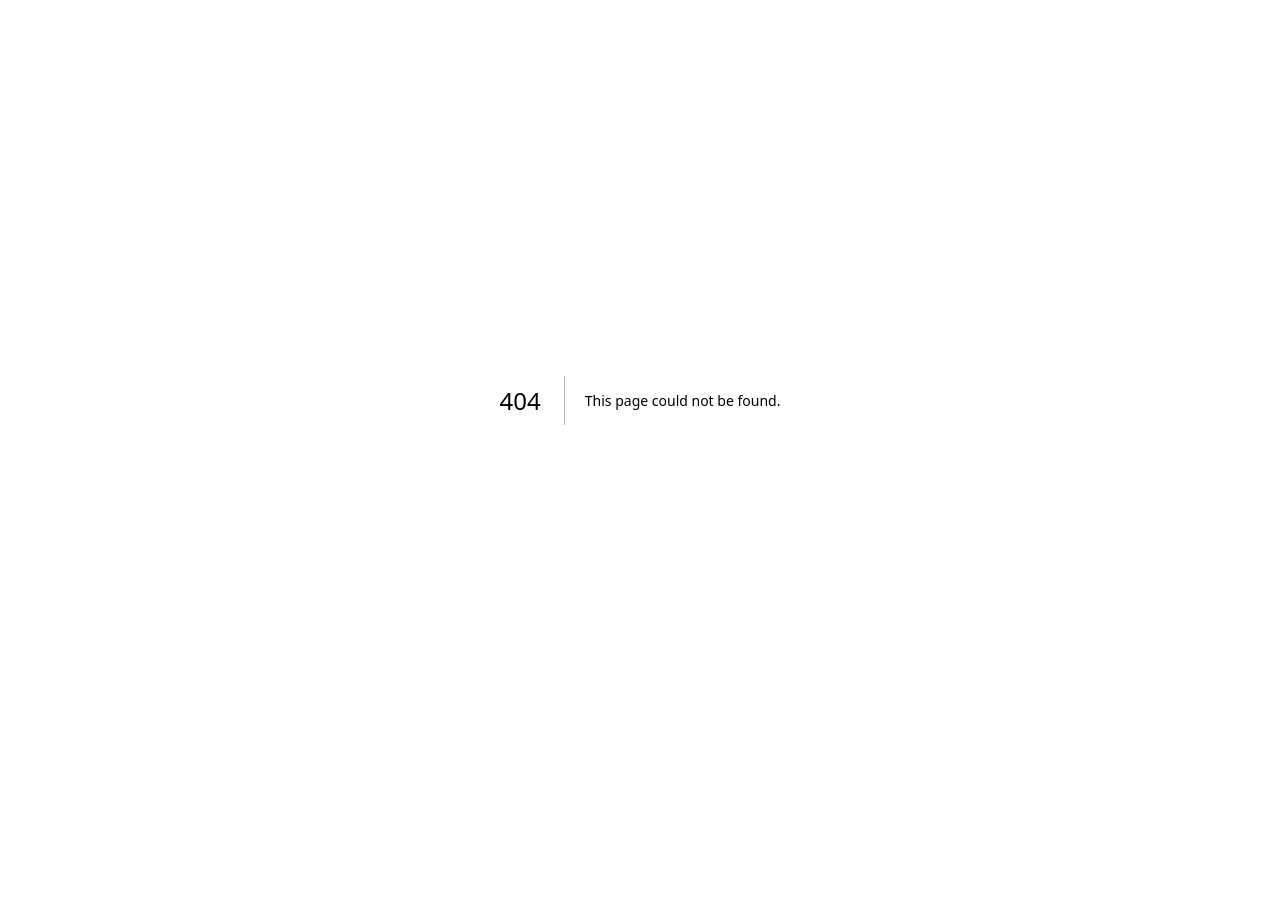
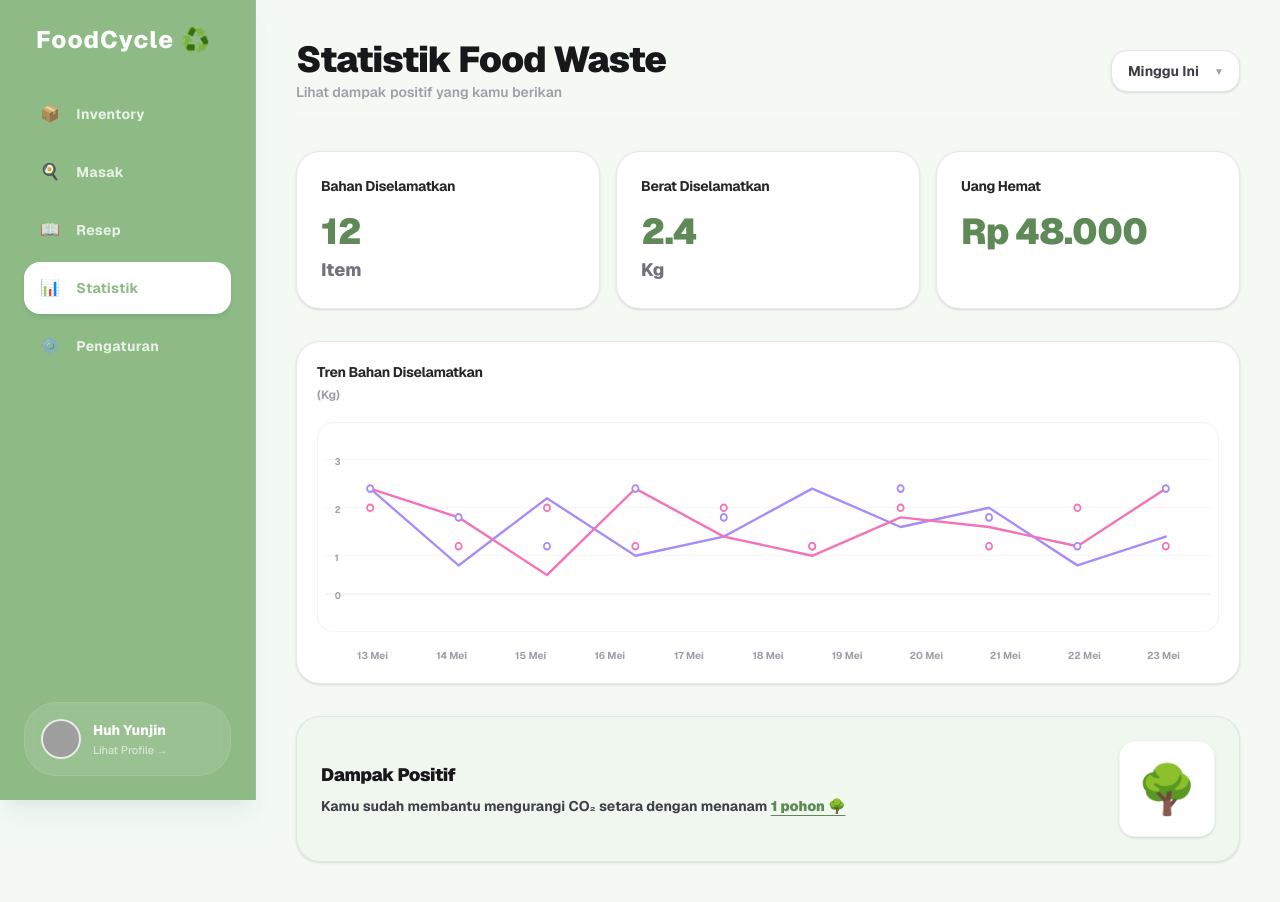
Before and after one commit to Avryzel/food-cycle, a Next.js app: page /stats in a window 1280 px wide. Before the commit this address had no page. Shown: the top 902 px of the page. Before the commit the page ends 800 px from the top, so only its background shows below. Built offline with nearby package versions, Linux system fonts and the light colour scheme; grey boxes are pictures that could not be loaded.

Commit message:
feat: implementasi halaman statistik

```diff
--- /dev/null
+++ b/src/app/(dashboard)/stats/page.tsx
@@ -0,0 +1,125 @@
+"use client";
+
+import { useState } from "react";
+
+export default function StatisticsPage() {
+    const [timeRange, setTimeRange] = useState<"minggu" | "bulan" | "tahun">("minggu");
+
+    const summaryMetrics = {
+        itemsSaved: 12,
+        weightSaved: 2.4,
+        moneySaved: 48000
+    };
+
+    const linePathPurple = "M 50,60 L 150,140 L 250,70 L 350,130 L 450,110 L 550,60 L 650,100 L 750,80 L 850,140 L 950,110";
+    const linePathPink = "M 50,60 L 150,90 L 250,150 L 350,60 L 450,110 L 550,130 L 650,90 L 750,100 L 850,120 L 950,60";
+
+    const dates = ["13 Mei", "14 Mei", "15 Mei", "16 Mei", "17 Mei", "18 Mei", "19 Mei", "20 Mei", "21 Mei", "22 Mei", "23 Mei"];
+
+    return (
+        <div className="space-y-6 md:space-y-8 animate-fade-in pb-10">
+
+            <div className="flex flex-col sm:flex-row sm:items-center justify-between gap-4 border-b border-zinc-100 pb-4">
+                <div>
+                    <h1 className="text-3xl md:text-4xl font-black text-zinc-900 tracking-tight">Statistik Food Waste</h1>
+                    <p className="text-zinc-400 text-sm font-semibold mt-0.5">Lihat dampak positif yang kamu berikan</p>
+                </div>
+
+                <div className="relative w-full sm:w-auto max-w-xs">
+                    <select
+                        value={timeRange}
+                        onChange={(e) => setTimeRange(e.target.value as any)}
+                        className="w-full pl-4 pr-10 py-2.5 bg-white border border-zinc-200 rounded-2xl text-sm font-bold text-zinc-700 shadow-sm hover:border-zinc-300 focus:outline-none cursor-pointer transition-all appearance-none"
+                    >
+                        <option value="minggu">Minggu Ini</option>
+                        <option value="bulan">Bulan Ini</option>
+                        <option value="tahun">Tahun Ini</option>
+                    </select>
+                    <span className="absolute right-4 top-1/2 -translate-y-1/2 text-[10px] text-zinc-400 pointer-events-none select-none">
+                        ▼
+                    </span>
+                </div>
+            </div>
+
+            <div className="grid grid-cols-1 md:grid-cols-3 gap-4">
+                <div className="bg-white border border-zinc-200/80 rounded-3xl p-6 shadow-sm space-y-4">
+                    <h4 className="text-sm font-bold text-zinc-800 tracking-tight">Bahan Diselamatkan</h4>
+                    <div className="space-baseline">
+                        <span className="text-4xl font-black text-[#5F8A57] tracking-tight">{summaryMetrics.itemsSaved}</span>
+                        <p className="text-zinc-500 font-extrabold text-lg mt-1">Item</p>
+                    </div>
+                </div>
+
+                <div className="bg-white border border-zinc-200/80 rounded-3xl p-6 shadow-sm space-y-4">
+                    <h4 className="text-sm font-bold text-zinc-800 tracking-tight">Berat Diselamatkan</h4>
+                    <div className="space-baseline">
+                        <span className="text-4xl font-black text-[#5F8A57] tracking-tight">{summaryMetrics.weightSaved}</span>
+                        <p className="text-zinc-500 font-extrabold text-lg mt-1">Kg</p>
+                    </div>
+                </div>
+
+                <div className="bg-white border border-zinc-200/80 rounded-3xl p-6 shadow-sm space-y-4">
+                    <h4 className="text-sm font-bold text-zinc-800 tracking-tight">Uang Hemat</h4>
+                    <div className="space-baseline">
+                        <span className="text-4xl font-black text-[#5F8A57] tracking-tight">
+                            Rp {summaryMetrics.moneySaved.toLocaleString("id-ID")}
+                        </span>
+                    </div>
+                </div>
+            </div>
+
+            <div className="bg-white border border-zinc-200/80 rounded-3xl p-5 shadow-sm space-y-4">
+                <div>
+                    <h3 className="text-sm font-bold text-zinc-800 tracking-tight">Tren Bahan Diselamatkan</h3>
+                    <span className="text-xs font-bold text-zinc-400">(Kg)</span>
+                </div>
+
+                <div className="w-full overflow-x-auto border border-zinc-100 rounded-2xl bg-zinc-50/20 p-2">
+                    <div className="min-w-[700px] h-48 relative">
+                        <svg className="w-full h-full" viewBox="0 0 1000 200" preserveAspectRatio="none">
+                            <line x1="0" y1="30" x2="1000" y2="30" stroke="#f4f4f5" strokeWidth="1" />
+                            <line x1="0" y1="80" x2="1000" y2="80" stroke="#f4f4f5" strokeWidth="1" />
+                            <line x1="0" y1="130" x2="1000" y2="130" stroke="#f4f4f5" strokeWidth="1" />
+                            <line x1="0" y1="170" x2="1000" y2="170" stroke="#f4f4f5" strokeWidth="1.5" />
+
+                            <text x="10" y="35" className="text-[10px] font-bold fill-zinc-400">3</text>
+                            <text x="10" y="85" className="text-[10px] font-bold fill-zinc-400">2</text>
+                            <text x="10" y="135" className="text-[10px] font-bold fill-zinc-400">1</text>
+                            <text x="10" y="175" className="text-[10px] font-bold fill-zinc-400">0</text>
+
+                            <path d={linePathPurple} fill="none" stroke="#A78BFA" strokeWidth="2.5" strokeLinecap="round" strokeLinejoin="round" />
+                            <path d={linePathPink} fill="none" stroke="#F472B6" strokeWidth="2.5" strokeLinecap="round" strokeLinejoin="round" />
+
+                            {[50, 150, 250, 350, 450, 550, 650, 750, 850, 950].map((cx, i) => (
+                                <g key={i}>
+                                    <circle cx={cx} cy={60 + (i % 3) * 30} r="3.5" className="fill-white stroke-[#A78BFA] stroke-2" />
+                                    <circle cx={cx} cy={80 + (i % 2) * 40} r="3.5" className="fill-white stroke-[#F472B6] stroke-2" />
+                                </g>
+                            ))}
+                        </svg>
+                    </div>
+                </div>
+
+                <div className="grid grid-cols-11 text-center px-4 text-[10px] font-bold text-zinc-400 select-none">
+                    {dates.map((date, idx) => (
+                        <div key={idx}>{date}</div>
+                    ))}
+                </div>
+            </div>
+
+            <div className="bg-[#EAF5E9]/50 border border-[#8EBA85]/20 rounded-3xl p-6 flex flex-col sm:flex-row items-center justify-between gap-6 shadow-sm">
+                <div className="space-y-1.5 text-center sm:text-left flex-1">
+                    <h3 className="text-lg font-black text-zinc-900 tracking-tight">Dampak Positif</h3>
+                    <p className="text-zinc-700 text-sm font-bold leading-relaxed max-w-xl">
+                        Kamu sudah membantu mengurangi CO₂ setara dengan menanam <span className="text-[#5F8A57] font-black underline underline-offset-4">1 pohon 🌳</span>
+                    </p>
+                </div>
+
+                <div className="w-24 h-24 flex-shrink-0 flex items-center justify-center bg-white rounded-2xl border border-[#8EBA85]/10 shadow-sm select-none text-5xl">
+                    🌳
+                </div>
+            </div>
+
+        </div>
+    );
+}
```
